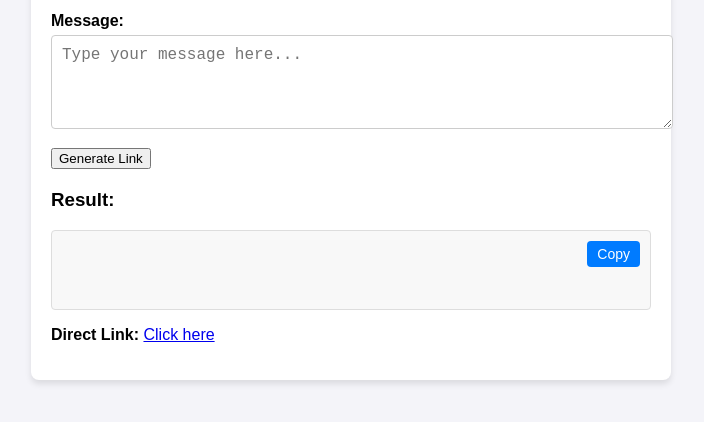
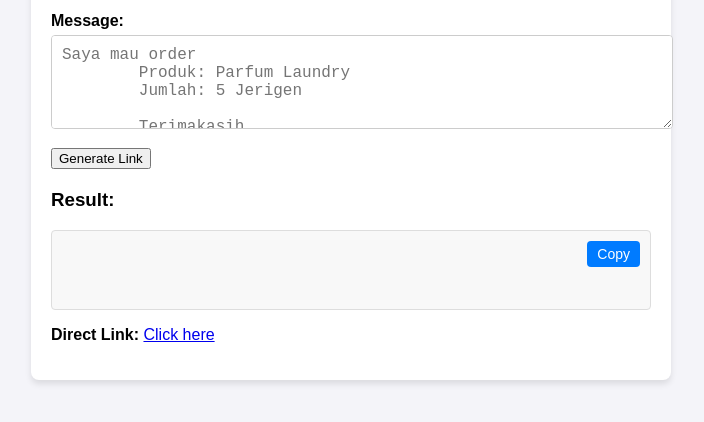
Before and after one commit to kelasmaster/waurl-encoder, a plain HTML site: page index.html in a window 1280 px wide. Shown: the part 186-608 px from the top of the page, without its empty margins (289-993 px from the left). Drawn offline with Linux system fonts and the light colour scheme.

Commit message:
Update index.html

```diff
--- a/index.html
+++ b/index.html
@@ -79,7 +79,11 @@
     </div>
     <div class="input-group">
       <label for="message">Message:</label>
-      <textarea id="message" rows="4" placeholder="Type your message here..."></textarea>
+      <textarea id="message" rows="4" placeholder="Saya mau order
+        Produk: Parfum Laundry
+        Jumlah: 5 Jerigen
+
+        Terimakasih"></textarea>
       <span class="error" id="message-error"></span>
     </div>
     <button id="generate-link">Generate Link</button>
```
